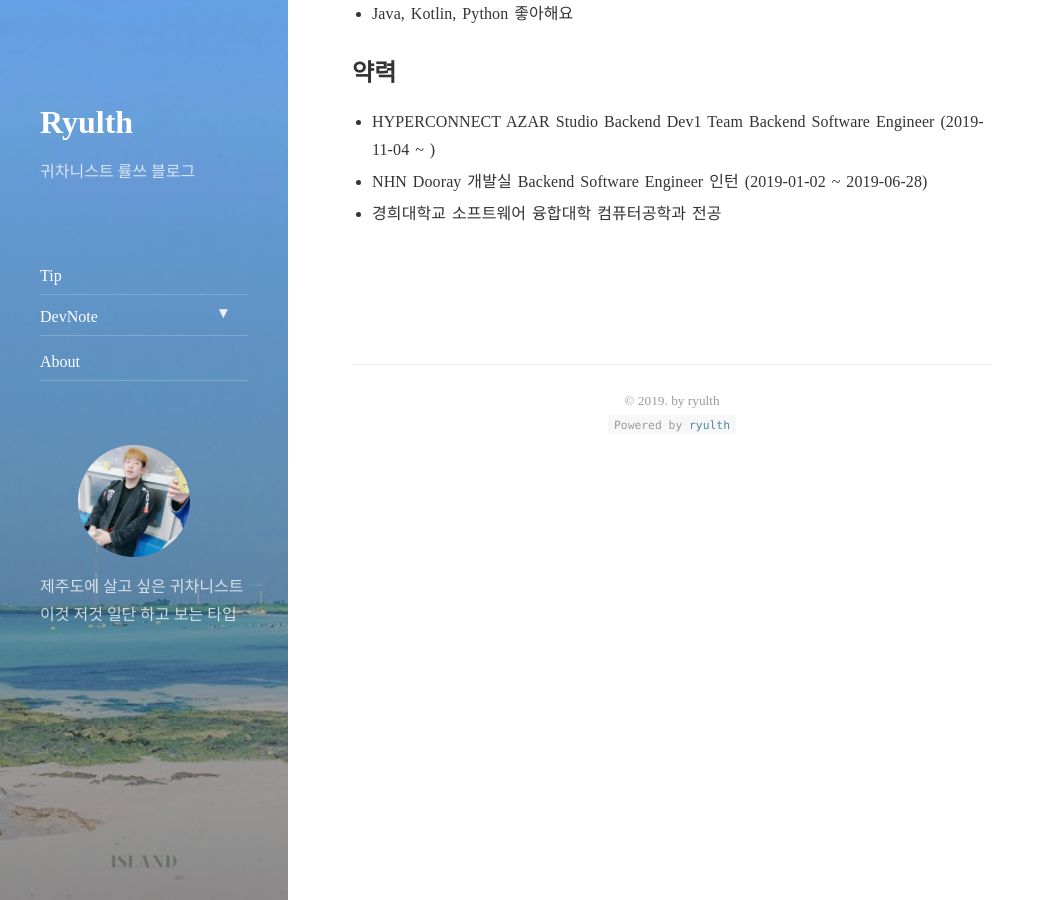
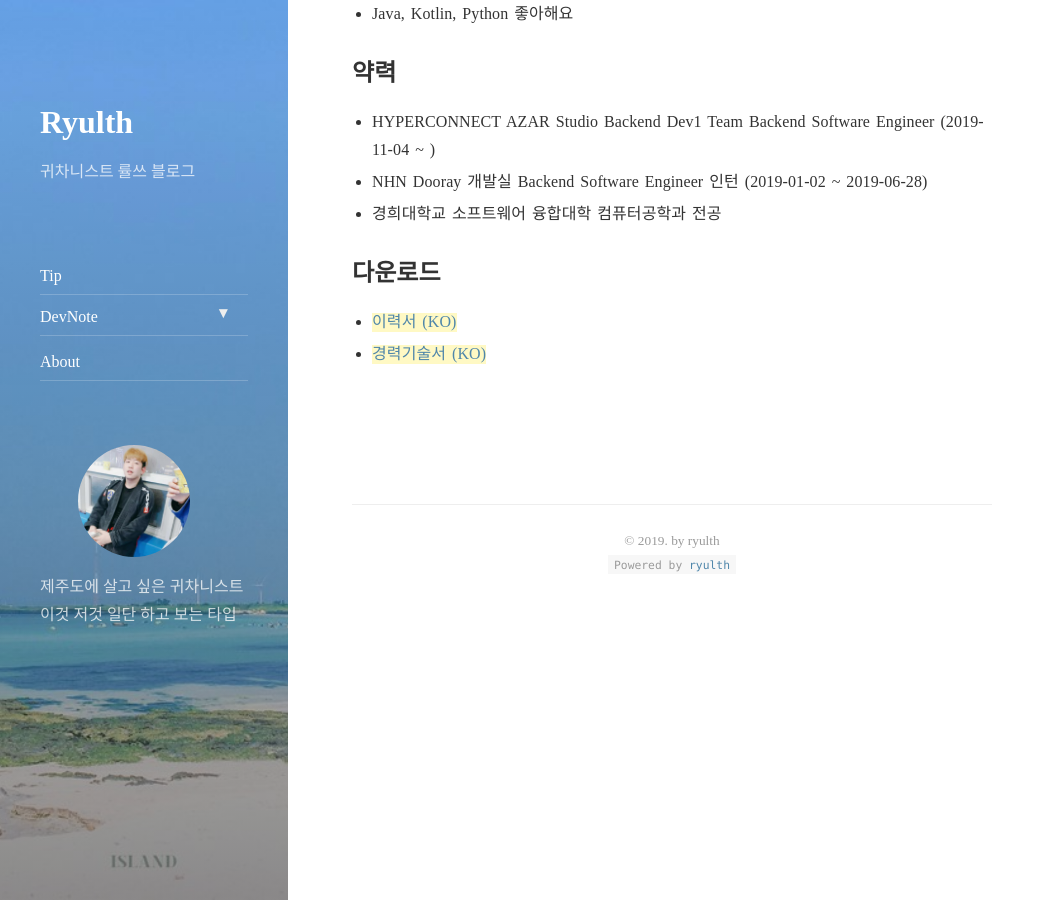
Before and after one commit to Ryulth/ryulth.github.io, a Jekyll site: the page built from about.md, in a window 1280 px wide and 900 px high, scrolled down 513 px. Shown: the whole window, without its empty margins (0-1055 px from the left). Built offline with Jekyll 4.4.1, drawn with Linux system fonts in a browser that asks for light colours; nearby versions of some CDN libraries.

Commit message:
Update about.md

```diff
--- a/about.md
+++ b/about.md
@@ -18,3 +18,7 @@ order: 10
 - HYPERCONNECT AZAR Studio Backend Dev1 Team Backend Software Engineer (2019-11-04 ~ )
 - NHN Dooray 개발실 Backend Software Engineer 인턴 (2019-01-02 ~ 2019-06-28)
 - 경희대학교 소프트웨어 융합대학 컴퓨터공학과 전공
+
+## 다운로드
+- [이력서 (KO)](https://ryulth.com/resume-ko.pdf)
+- [경력기술서 (KO)](https://ryulth.com/cv-ko.pdf)
```
